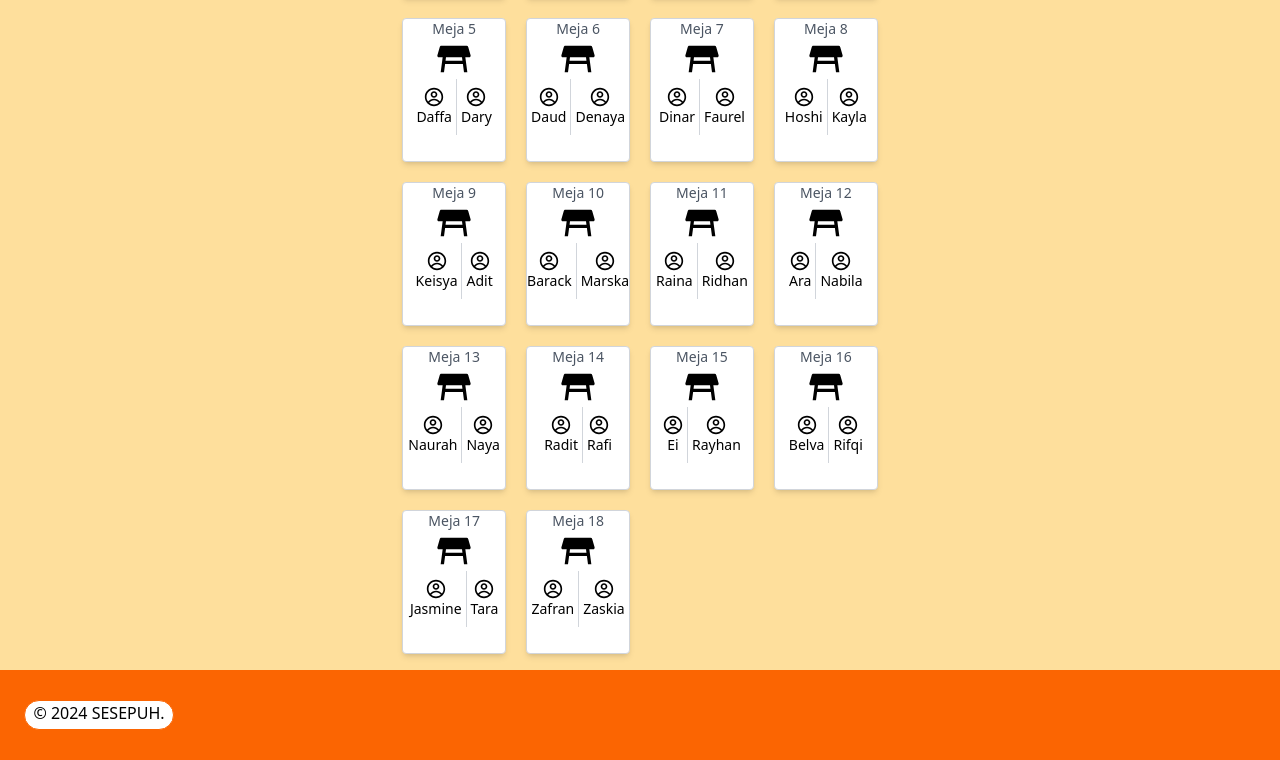
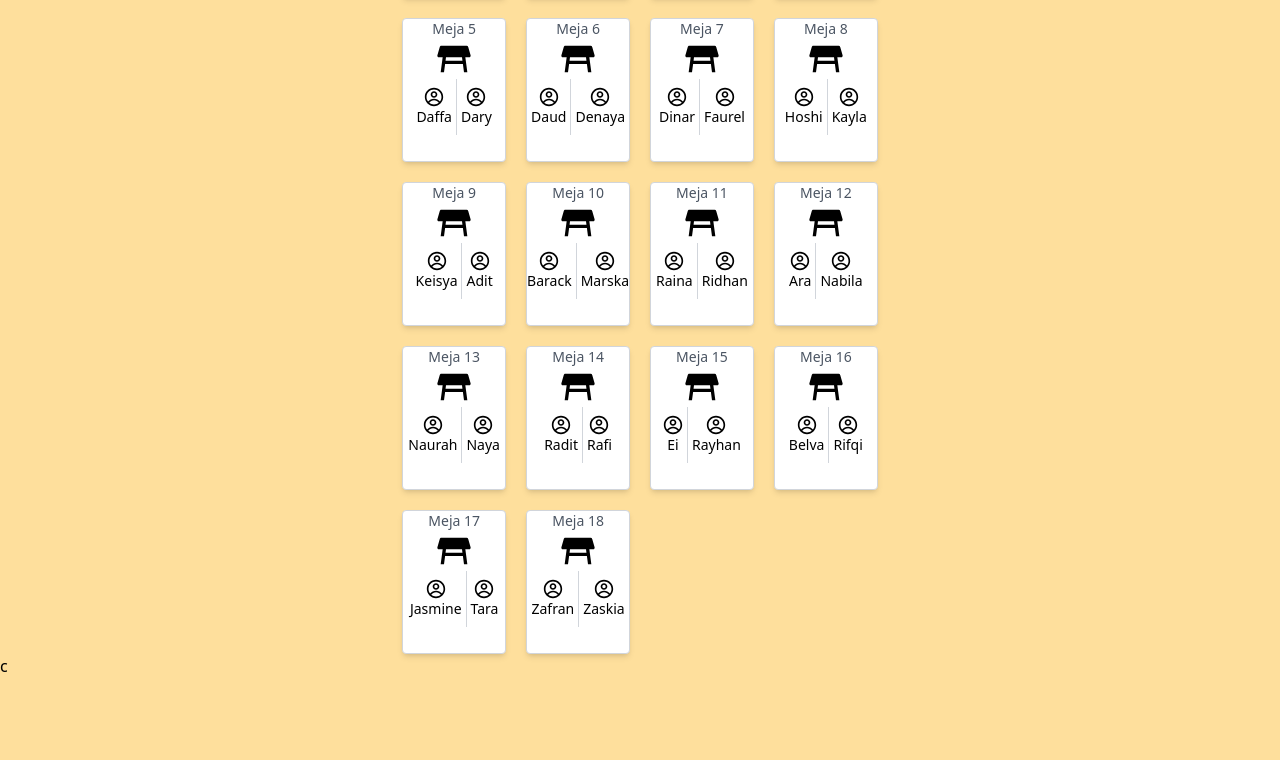
Before and after one commit to 12Ferdian12/Roller, a Next.js app: page / in a window 1280 px wide. Shown: the part 257-1017 px from the top of the page. After the commit the page ends 935 px from the top, so only its background shows below. Built offline with nearby package versions, Linux system fonts and the light colour scheme.

Commit message:
delete footer

```diff
--- a/src/app/page.tsx
+++ b/src/app/page.tsx
@@ -1,12 +1,10 @@
-import Footer from "@/components/Footer";
 import Navbar from "@/components/Navbar";
 import MainPage from "@/layout/Information";
 
 export default function Home() {
   return (
     <>
-      <MainPage />
-      <Footer />
+      <MainPage />c
     </>
   );
 }
--- a/src/components/Footer.tsx
+++ /dev/null
@@ -1,12 +0,0 @@
-// components/Footer.js
-export default function Footer() {
-  return (
-    <footer className="bg-Red mt-4 pt-[30px] h-[90px] px-6 ">
-      <div className="flex border  border-Red rounded-2xl bg-white h-[30px] w-[150px] my-auto ">
-        <p className="text-sm sm:text-base mx-auto text-black">
-          © {new Date().getFullYear()} SESEPUH.
-        </p>
-      </div>
-    </footer>
-  );
-}
--- a/src/layout/Information/index.tsx
+++ b/src/layout/Information/index.tsx
@@ -23,7 +23,7 @@ function MainPage() {
   useEffect(() => {
     fetchData();
   }, []);
-
+  console.log("Sesepuh cuy");
   return (
     <>
       <Navbar handleFetchData={fetchData} />
```
